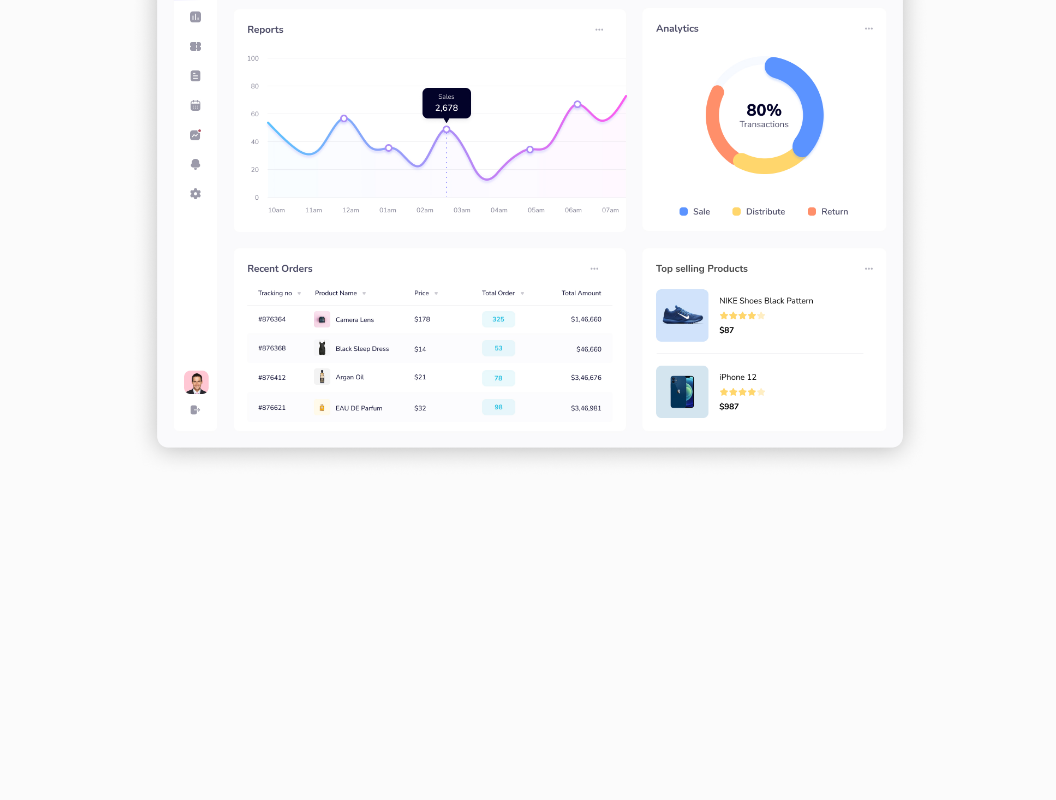
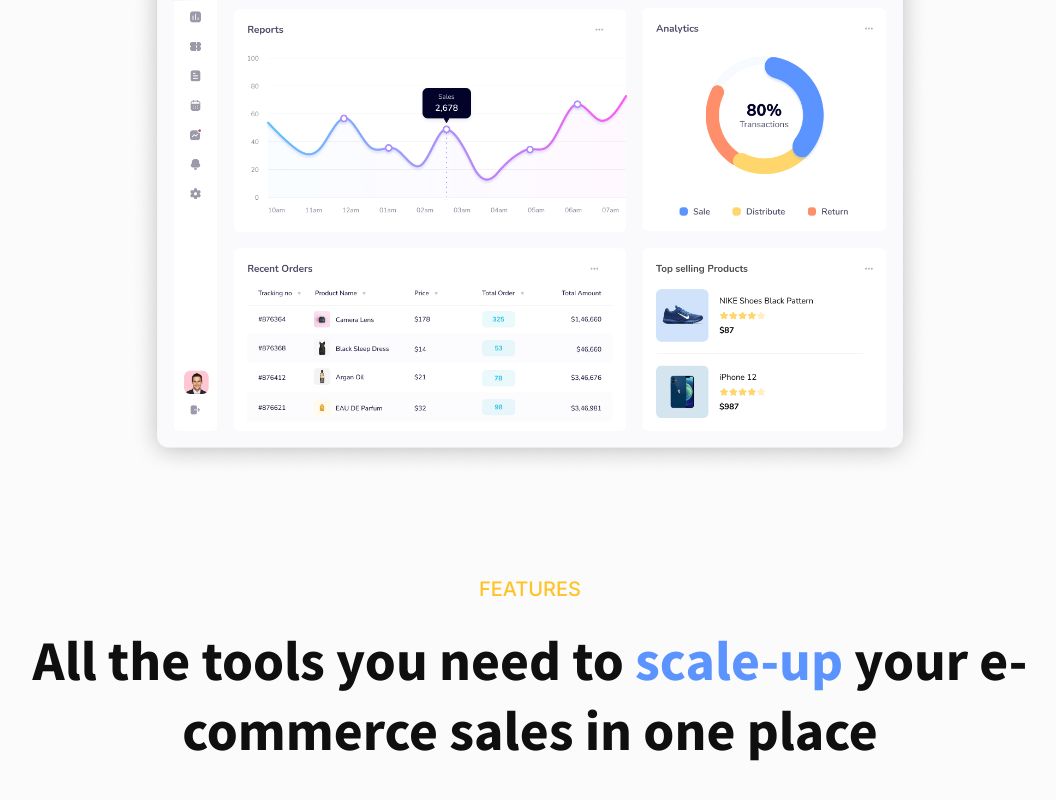
Before and after one commit to pujiragil/goaldime, a Next.js app: page / in a window 1280 px wide. Shown: the part 806-1606 px from the top of the page, without its empty margins (110-1166 px from the left). Before the commit the page ends 1283 px from the top, so only its background shows below. Built offline with nearby package versions, Linux system fonts and the light colour scheme.

Commit message:
create features component

```diff
--- /dev/null
+++ b/components/Features/index.tsx
@@ -0,0 +1,22 @@
+import styled from "styled-components";
+import { inter } from "../Font";
+import { Container, Highlight, Subtitle, Title } from "../Global";
+
+const FeaturesHeader = styled.section`
+  display: flex;
+  flex-direction: column;
+  gap: 24px;
+  align-items: center;
+  text-align: center;
+`
+
+export default function Features() {
+  return (
+    <Container>
+      <FeaturesHeader>
+        <Subtitle className={inter.className}>FEATURES</Subtitle>
+        <Title>All the tools you need to <Highlight>scale-up</Highlight> your e-commerce sales in one place</Title>
+      </FeaturesHeader>
+    </Container>
+  )
+}
--- a/components/Font/index.tsx
+++ b/components/Font/index.tsx
@@ -1,3 +1,3 @@
 import { Inter } from "@next/font/google";
 
-export const inter = Inter({ subsets: ["latin"], weight: ["600"] });
+export const inter = Inter({ subsets: ["latin"], weight: ["500","600"] });
--- a/components/Global/index.tsx
+++ b/components/Global/index.tsx
@@ -36,6 +36,16 @@ export const Title = styled.h1<TitleProps>`
     font-size: ${({ xlSize }) => xlSize ? xlSize : "3.5rem"};
     width: ${({ lgWidth }) => lgWidth ? lgWidth : "100%"};
   }
+`
+
+export const Subtitle = styled.p`
+  font-size: 20px;
+  font-weight: 500;
+  color: ${({ theme }) => theme.colors.subtitle};
+`
+
+export const Highlight = styled.span`
+  color: ${({ theme }) => theme.colors.secondary};
 `
 
 interface ButtonProps {
--- a/pages/_app.tsx
+++ b/pages/_app.tsx
@@ -7,6 +7,7 @@ const theme: DefaultTheme = {
   colors: {
     primary: "#0F0F0F",
     secondary: "#5B93FF",
+    subtitle: "#FFC327"
   },
 };
 
--- a/pages/index.tsx
+++ b/pages/index.tsx
@@ -1,4 +1,5 @@
 import Dashboard from "../components/Dashboard";
+import Features from "../components/Features";
 import Hero from "../components/Hero";
 import Layout from "../components/Layout";
 import Navbar from "../components/Navbar";
@@ -9,6 +10,7 @@ export default function Home() {
       <Navbar />
       <Hero />
       <Dashboard />
+      <Features />
     </Layout>
   )
 }
--- a/styled.d.ts
+++ b/styled.d.ts
@@ -5,6 +5,7 @@ declare module 'styled-components' {
     colors: {
       primary: string;
       secondary: string;
+      subtitle: string;
     }
   }
 }
```
